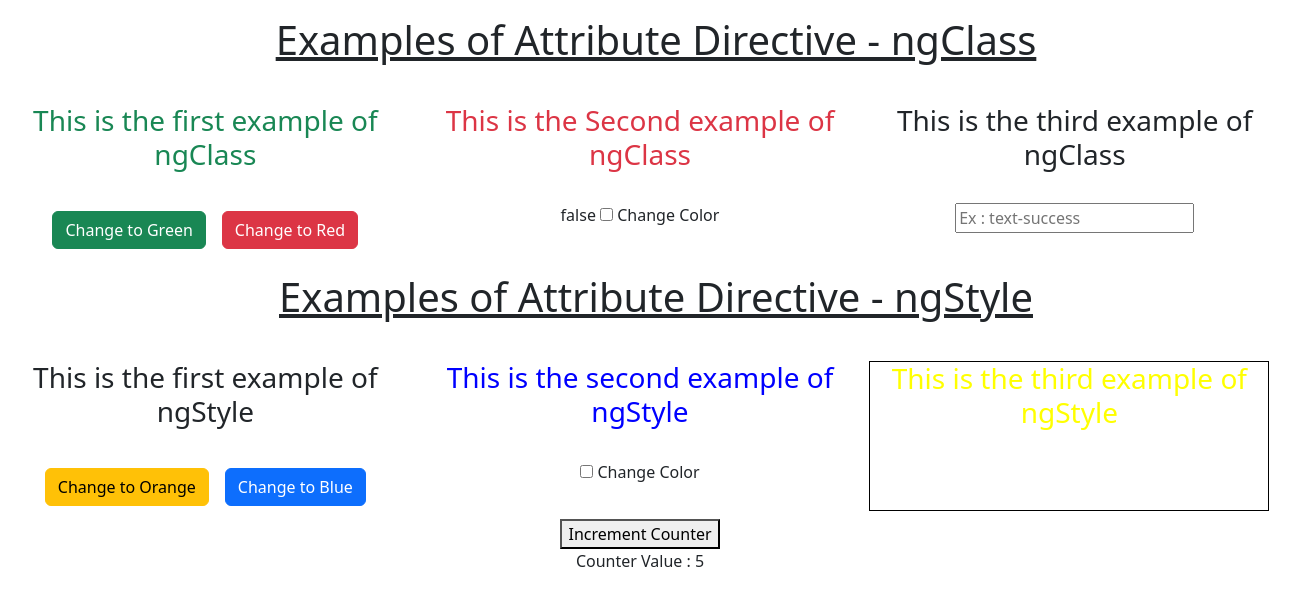
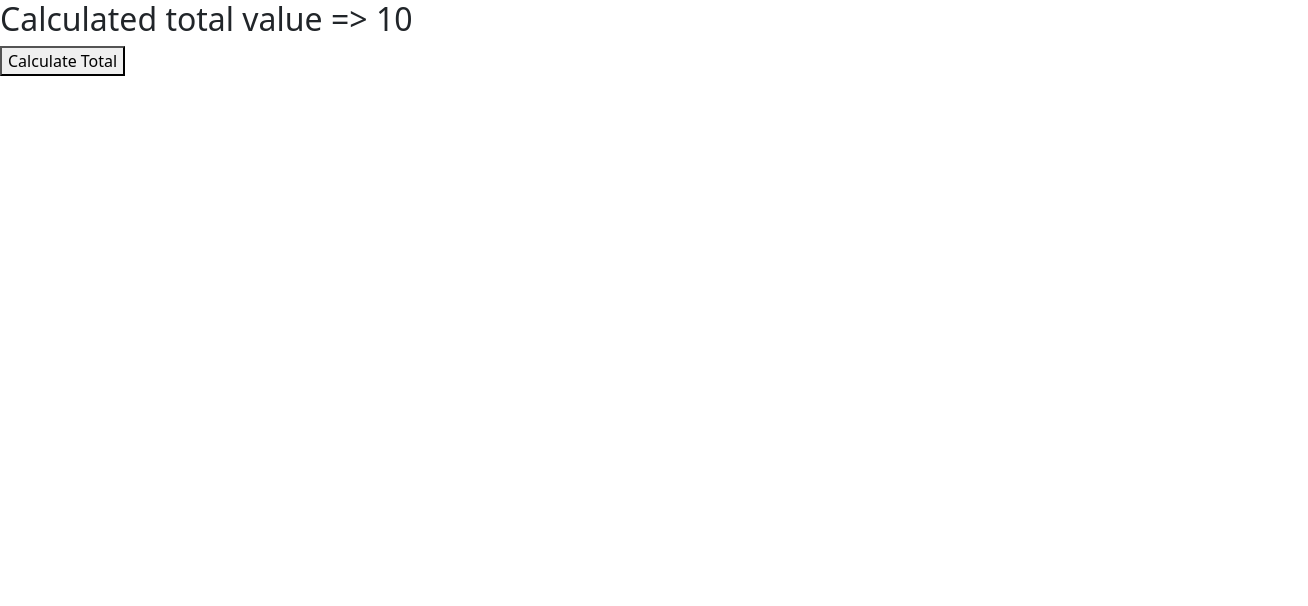
Before and after one commit to Chabsy123/angular-v19-tutorial-02, an Angular app: page / in a window 1280 px wide. Shown: the top 606 px of the page, 1308 px wide, since content can reach past the window. Built offline with nearby package versions, Linux system fonts and the light colour scheme.

Commit message:
Demonstrate Custom linkedSignal for Derived State

```diff
--- a/src/app/app.component.html
+++ b/src/app/app.component.html
@@ -2,6 +2,7 @@
  <!-- <app-structural-directives-ngif-vs-if></app-structural-directives-ngif-vs-if> -->
 <!-- <app-structural-directive-ngfor-vs-for></app-structural-directive-ngfor-vs-for> -->
 <!-- <app-structural-directive-ngswitch-vs-switch></app-structural-directive-ngswitch-vs-switch> -->
-<app-attribute-directives></app-attribute-directives>
-<app-signals></app-signals>
+<!-- <app-attribute-directives></app-attribute-directives> -->
+<!-- <app-signals></app-signals> -->
+<app-linked-signal></app-linked-signal>
 <router-outlet/>
--- a/src/app/app.component.ts
+++ b/src/app/app.component.ts
@@ -8,6 +8,7 @@ import { StructuralDirectiveNgforVsForComponent } from './structural-directive-n
 import { StructuralDirectiveNgswitchVsSwitchComponent } from './structural-directive-ngswitch-vs-switch/structural-directive-ngswitch-vs-switch.component';
 import { AttributeDirectivesComponent } from './attribute-directives/attribute-directives.component';
 import { SignalsComponent } from './signals/signals.component';
+import { LinkedSignalComponent } from './linked-signal/linked-signal.component';
 
 @Component({
   selector: 'app-root',
@@ -20,7 +21,8 @@ import { SignalsComponent } from './signals/signals.component';
     // StructuralDirectiveNgforVsForComponent,
     // StructuralDirectiveNgswitchVsSwitchComponent,
     AttributeDirectivesComponent,
-    SignalsComponent
+    SignalsComponent,
+    LinkedSignalComponent
   ],
   templateUrl: './app.component.html',
   styleUrl: './app.component.scss'
--- /dev/null
+++ b/src/app/linked-signal/linked-signal.component.html
@@ -0,0 +1,14 @@
+<div>
+    <!--
+    Displays reactive total value using signal's getter syntax (total())
+    - Automatically updates when quantitySignal changes
+    - No need for async pipe or manual change detection
+    -->
+    <h2>Calculated total value => {{total()}}</h2>
+
+    <!--
+    Triggers calculate() to update quantitySignal
+    - Demonstrates that total() reacts to signal changes
+    -->
+    <button (click)="calculate()">Calculate Total</button>
+</div>
--- /dev/null
+++ b/src/app/linked-signal/linked-signal.component.ts
@@ -0,0 +1,33 @@
+import { Component, computed, linkedSignal, signal } from '@angular/core';
+
+@Component({
+  selector: 'app-linked-signal',
+  imports: [],
+  templateUrl: './linked-signal.component.html',
+  styleUrl: './linked-signal.component.scss'
+})
+export class LinkedSignalComponent {
+  // Source signal (initialized with value 1)
+  quantitySignal = signal(1);
+
+  // Fixed price (could also be a signal if dynamic)
+  price = 10;
+
+  // Option 1: Standard computed signal (commented out)
+  // total = computed(() => this.quantitySignal() * this.price);
+
+  // Option 2: Custom linkedSignal with simplified syntax (commented out)
+  // total = linkedSignal(() => this.quantitySignal() * this.price);
+
+  // Option 3: Custom linkedSignal with explicit configuration
+  total = linkedSignal({
+    source: this.quantitySignal,  // Source signal to watch
+    computation: () => this.quantitySignal() * this.price,  // Derivation logic
+    // equals: (a: any, b: any) => a === b  // Optional equality check (disabled)
+  });
+
+  // Updates quantitySignal to demonstrate reactivity
+  calculate() {
+    this.quantitySignal.set(10);  // Will trigger recomputation of total()
+  }
+}
```
Also changed, not shown: src/app/linked-signal/linked-signal.component.scss (added), 1 other file (tests, documents, lock files or other folders).
